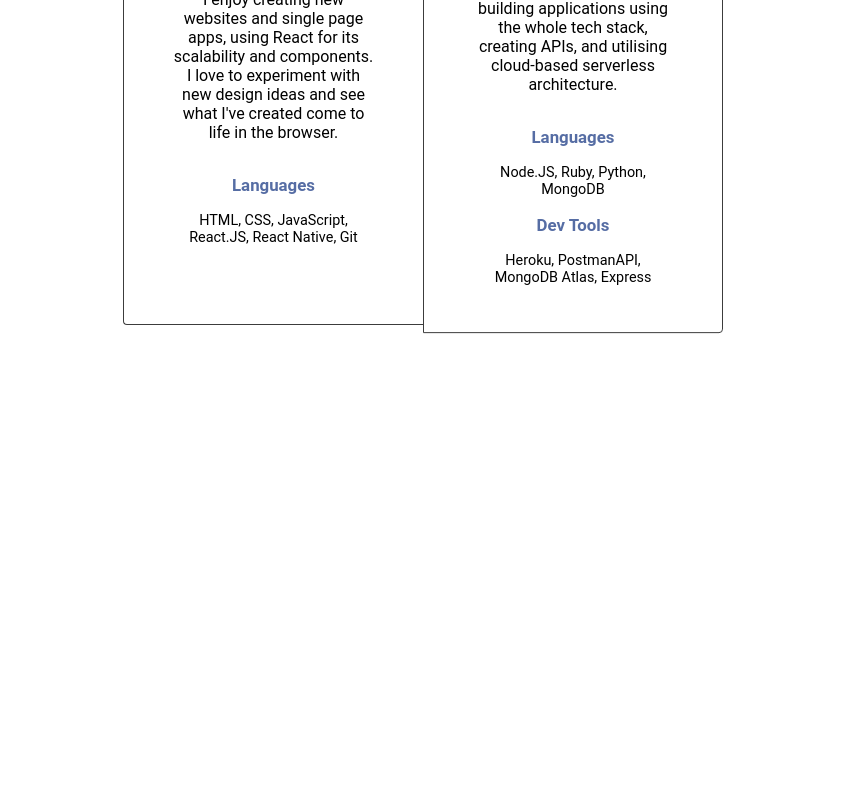
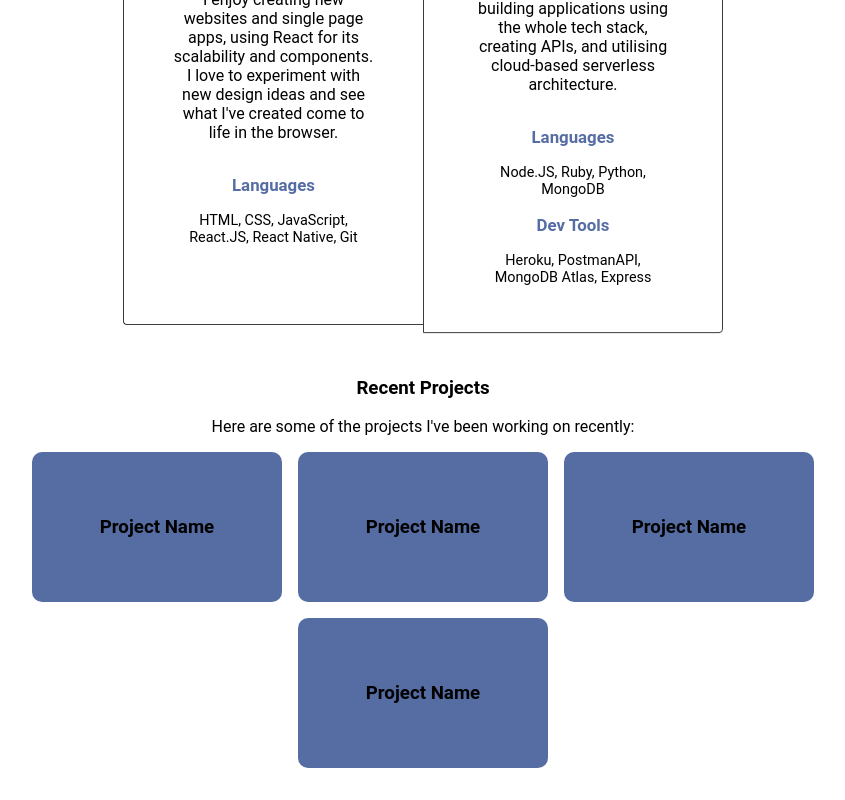
Before and after one commit to davekempsell/davedotcom, a React (Create React App) app: page / in a window 1280 px wide. Shown: the part 1116-1916 px from the top of the page, without its empty margins (281-1126 px from the left). Before the commit the page ends 1474 px from the top, so only its background shows below. Built offline with nearby package versions, Linux system fonts and the light colour scheme; the HTML template or start-up script is replaced by a standard one.

Commit message:
project section added

```diff
--- a/src/NewApp.css
+++ b/src/NewApp.css
@@ -183,6 +183,39 @@ h1, h2, h3, h4, h5, h6, a, p, span, li {
   color: var(--primary-color);
 }
 
+/* Styling for projects */
+
+.projects-container {
+  display: flex;
+  flex-direction: column;
+  align-items: center;
+  padding-bottom: 2rem;
+}
+
+.projects-text {
+  text-align: center;
+  padding-left: 3rem;
+  padding-right: 3rem;
+}
+
+.project-cards-container {
+  display: flex;
+  flex-wrap: wrap;
+  justify-content: center;
+  gap: 1rem;
+}
+
+.project-card {
+  display: flex;
+  flex-direction: column;
+  justify-content: center;
+  align-items: center;
+  height: 150px;
+  width: 250px;
+  border-radius: 10px;
+  background-color: var(--primary-color);
+}
+
 /* Styling changes for when screen is wider than 480px (desktop view) */
 
 @media (min-width: 480px) {
--- a/src/components/redesign/Home.js
+++ b/src/components/redesign/Home.js
@@ -13,6 +13,26 @@ export function Home() {
         {Introduction()}
         {MoreInfo()}
         {Experience()}
+        <div className="projects-container">
+          <div className="projects-text">
+            <h3>Recent Projects</h3>
+            <p>Here are some of the projects I've been working on recently:</p>
+          </div>
+          <div className="project-cards-container">
+            <div className="project-card">
+              <h3>Project Name</h3>
+            </div>
+            <div className="project-card">
+              <h3>Project Name</h3>
+            </div>
+            <div className="project-card">
+              <h3>Project Name</h3>
+            </div>
+            <div className="project-card">
+              <h3>Project Name</h3>
+            </div>
+          </div>
+        </div>
       </div>
       {Filler()}
     </div>
```
